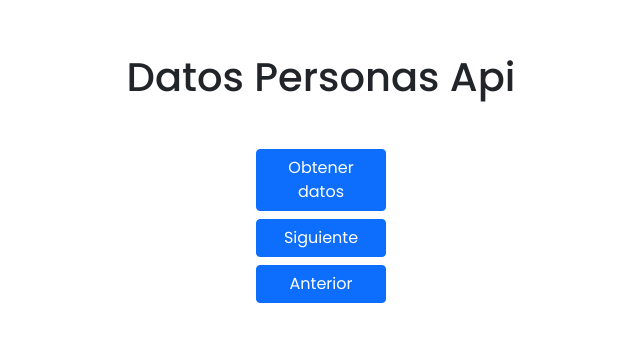
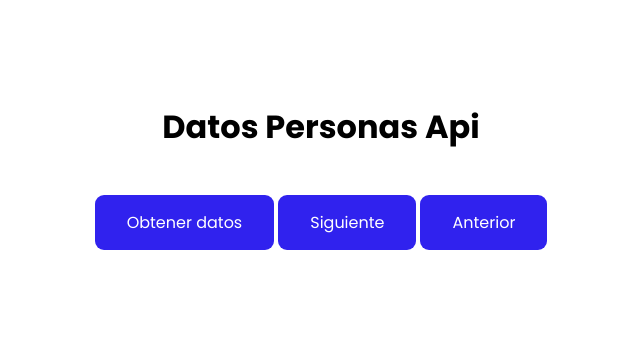
Before and after one commit to Kenth12/ProyectosReact, a React (Create React App) app: page / in a window 1280 px wide. Shown: the part 222-564 px from the top of the page, without its empty margins (319-959 px from the left). Built offline with nearby package versions, Linux system fonts and the light colour scheme.

Commit message:
Sexto Commit: Correccion de boostrap y solucion de errores

```diff
--- a/src/App.css
+++ b/src/App.css
@@ -36,3 +36,92 @@
     transform: rotate(360deg);
   }
 }
+
+@import url('https://fonts.googleapis.com/css2?family=Poppins:wght@200;300;400;500;600;700&display=swap');
+*{
+  margin: 0px;
+  padding: 0px;
+  box-sizing: border-box;
+  font-family: 'Poppins', sans-serif;
+}
+::selection{
+  background: #f3f3f3;
+  color: #fff;
+}
+html,body{
+  display: grid;
+  height: 100%;
+  place-items: center;
+  background: #ffffff;
+}
+.container{
+  max-width: 1100px;
+  display: flex;
+  justify-content: space-between;
+  align-items: center;
+  flex-wrap: wrap;
+  padding: 20px;
+}
+.container .box{
+  width: calc(33% - 10px);
+  background: #fff;
+  display: flex;
+  flex-direction: column;
+  justify-content: center;
+  align-items: center;
+  padding: 20px 30px;
+  border-radius: 5px;
+}
+.box .quote i{
+margin-top: 10px;
+font-size: 45px;
+color: hsl(239, 78%, 51%);
+}
+.container .box .image{
+  margin: 10px 0;
+  height: 150px;
+  width: 150px;
+  background: hsl(239, 78%, 51%);
+  padding: 3px;
+  border-radius: 50%;
+}
+.box .image img{
+  height: 100%;
+  width: 100%;
+  border-radius: 50%;
+  object-fit: cover;
+  border: 2px solid #fff;
+}
+.box p{
+  text-align: justify;
+  margin-top: 8px;
+  font-size: 16px;
+  font-weight: 400;
+}
+.box .name_job{
+  margin: 10px 0 3px 0;
+  color:hsl(0, 0%, 0%);
+  font-size: 18px;
+  font-weight: 600;
+}
+.rating i{
+  font-size: 18px;
+  color: hsl(0, 0%, 0%);
+  margin-bottom: 5px;
+}
+
+.Botom{
+  background-color: #3022ee;
+  border: none;
+  border-radius: 9px;
+  color: white;
+  padding: 15px 32px;
+  text-align: center;
+  text-decoration: none;
+  display: inline-block;
+  font-size: 16px;
+  margin: 4px 2px;
+  cursor: pointer;
+  -webkit-transition-duration: 0.4s;
+  transition-duration: 0.4s;
+}
--- a/src/Components/Pagina.jsx
+++ b/src/Components/Pagina.jsx
@@ -5,7 +5,7 @@ import {useState} from 'react';
 
 
 function Pagina() {
-    const [datos, setDatos] = useState([]);
+    const [datos, setDatos] = React.useState([]);
     //const [paginacion] = useState(1);
 
     const CargarInfo = async() =>{
@@ -20,9 +20,7 @@ function Pagina() {
         }
     }
 
-    if(datos.length === 1){
-        <div>Cargando... Click nuevamente</div>
-    }
+
 
     const Siguiente = async() =>{
         try{
@@ -50,26 +48,27 @@ function Pagina() {
 
   return (
     <>
-
         <h1> Datos Personas Api </h1>
-        <div className="container" >
+        <div className='container' >
         {datos.map((Info)=>(
-            <div className="box">
-            <div className="image">
+            <div className='box'>
+            <div className='image'>
                <img src={Info.avatar} alt=""/>
               </div>
-              <div className="name_job">{Info.first_name} {Info.last_name}</div>
+              <div className='name_job'> {Info.first_name} {Info.last_name}</div>
               <div className="rating">
                 <i className="fas fa-star">Correo: {Info.email}</i>
               </div>
               </div>
         ))}
        </div>
-       <link href="https://cdn.jsdelivr.net/npm/bootstrap@5.0.2/dist/css/bootstrap.min.css" rel="stylesheet" integrity="sha384-EVSTQN3/azprG1Anm3QDgpJLIm9Nao0Yz1ztcQTwFspd3yD65VohhpuuCOmLASjC" crossorigin="anonymous"></link>
-        <div class="d-grid gap-2 col-4 mx-auto">
-        <button onClick={CargarInfo} class="btn btn-primary" type="button">Obtener datos</button>
-        <button onClick={Siguiente}  class="btn btn-primary" type="button">Siguiente</button>
-        <button onClick={Anterior}  class="btn btn-primary" type="button">Anterior</button>
+       <div>
+
+        <div >
+        <button className="Botom" onClick={CargarInfo} >Obtener datos</button>
+        <button className="Botom" onClick={Siguiente}   >Siguiente</button>
+        <button className="Botom" onClick={Anterior}   >Anterior</button>
+        </div>
         </div>
     </>
   )
```
